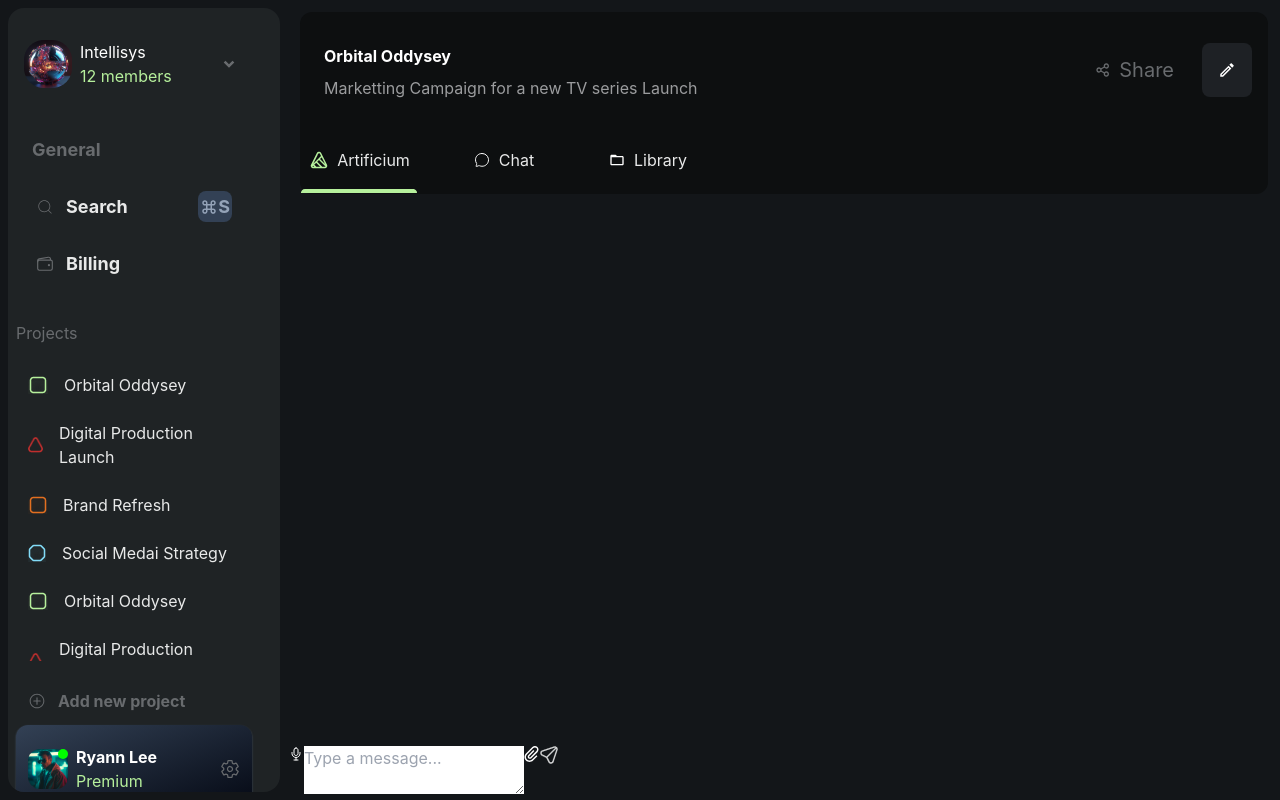
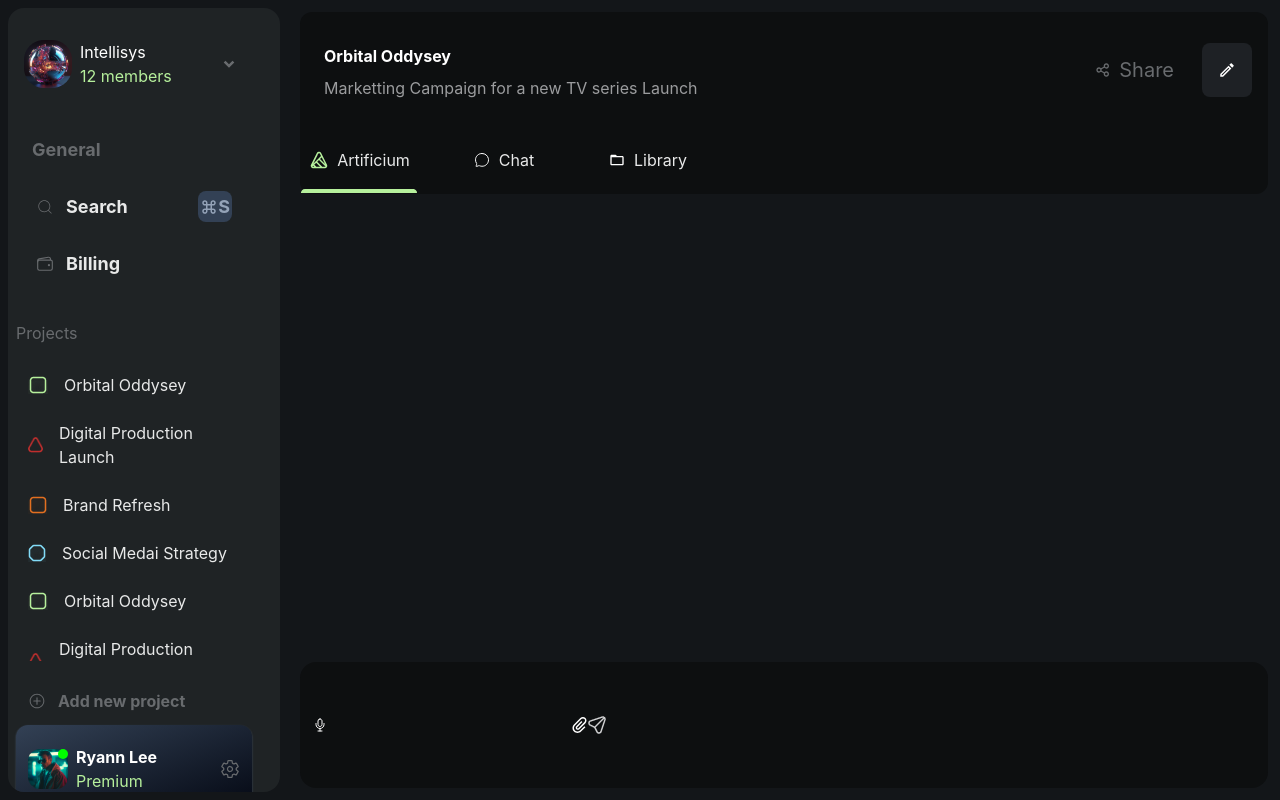
Before and after one commit to scienmanas/AiChaGen, a React (Create React App) app: page / in a window 1280 px wide. Built offline with nearby package versions, Linux system fonts and the light colour scheme.

Commit message:
Add codes

```diff
--- a/src/components/Chat.js
+++ b/src/components/Chat.js
@@ -5,16 +5,14 @@ import sendMessage from '../assets/icons/send_message.png';
 
 export default function Chat() {
     return (
-        <div className='chat-section flex flex-row w-full'>
+        <div className='chat-section flex flex-row items-center bg-[#0D0F10] m-3 rounded-2xl p-3'>
             <div className="mic-button">
                 <IoMicOutline />
             </div>
             <div className="text-area-to-chat">
                 <textarea
-                    placeholder='Type a message...'
-                    name=""
-                    id=""
-                    className=''
+                    id="chat-input"
+                    class="h-24 w-full resize-none px-3 py-2 bg-[#0D0F10]"
                 />
             </div>
             <div className="attachment-area">
```
